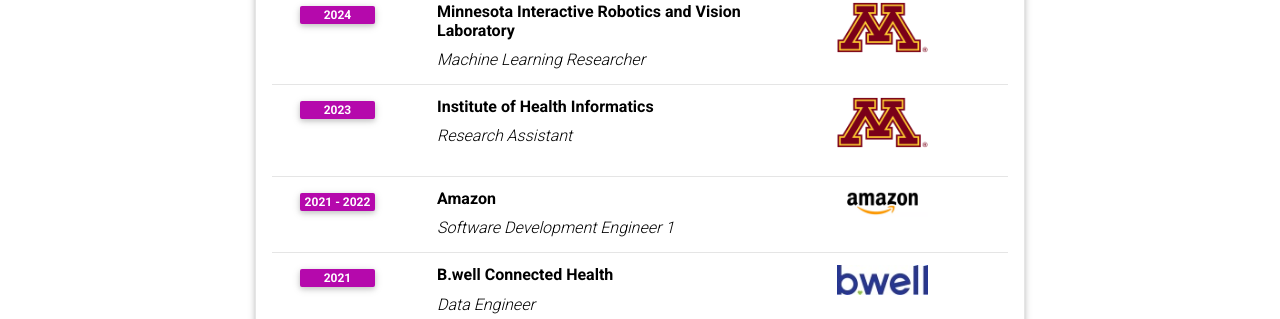
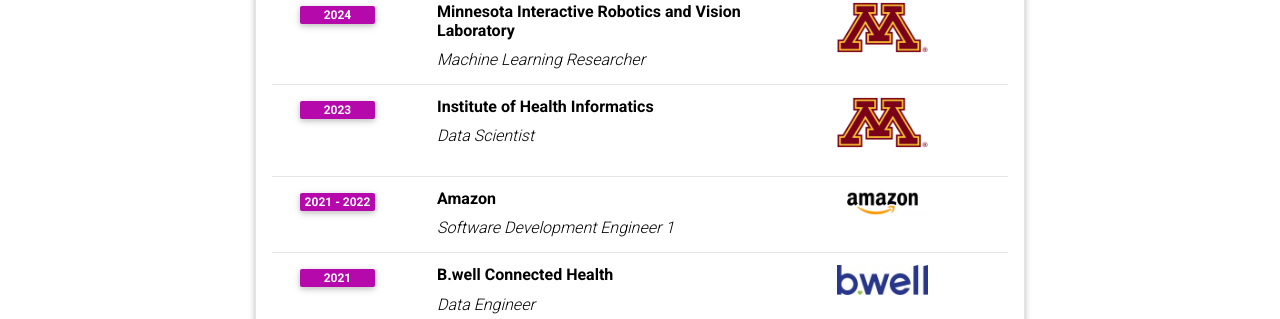
Before and after one commit to Raghuram-Veeramallu/raghuram-veeramallu.github.io, a Jekyll site: the page built from _pages/cv.md, in a window 1280 px wide and 900 px high, scrolled down 699 px. Shown: the part 134-453 px from the top of the window. Built offline with Jekyll 4.4.1, drawn with Linux system fonts in a browser that asks for light colours; full-size pictures stand in for the smaller copies a plugin makes; comment, search, counter and statistics services are not loaded; a style sheet for code colours, icons or effects is not loaded.

Commit message:
Updating to Data Scientist

```diff
--- a/_data/cv.yml
+++ b/_data/cv.yml
@@ -49,7 +49,7 @@
       logo: umn.png
       year: 2023
       title:
-        - Research Assistant
+        - Data Scientist
     - institution: Amazon
       location: Hyderabad, Telangana, India
       logo: amazon.png
```
